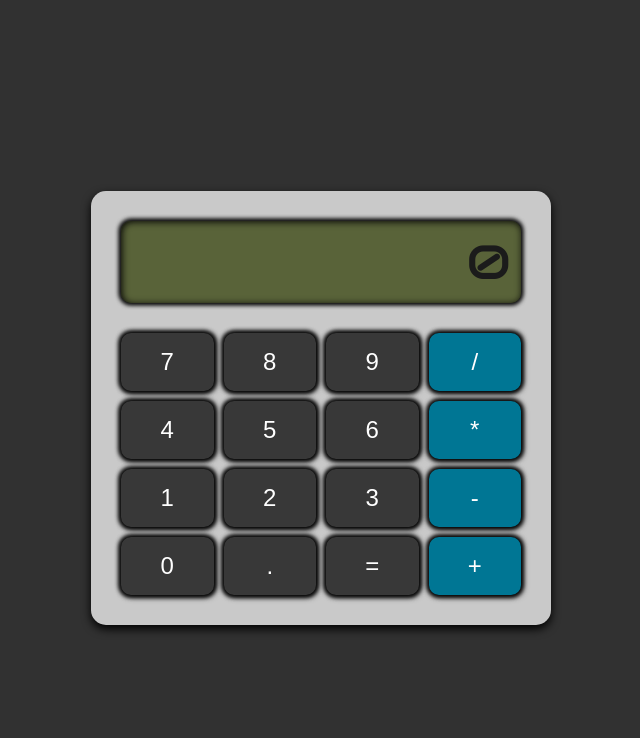
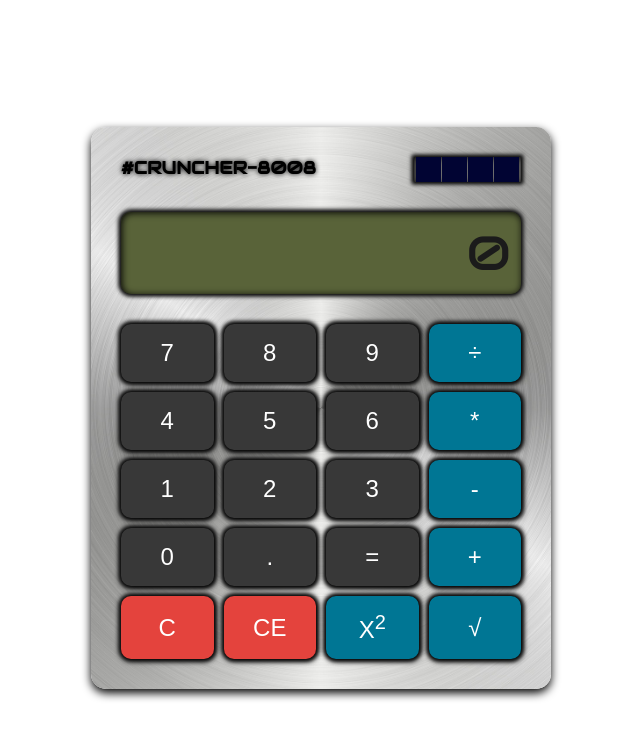
Before and after one commit to ISniffPixels/calculator, a plain HTML site: page index.html in a window 1280 px wide. Shown: the whole page, without its empty margins (319-959 px from the left). Drawn offline with Linux system fonts and the light colour scheme.

Commit message:
Added more UI components

```diff
--- a/index.html
+++ b/index.html
@@ -9,12 +9,21 @@
 </head>
 <body>
     <div class="calculator">
+        <div class="calc_head">
+            <div class="calc_title">#CRUNCHER-8008</div>
+            <div class="solar_tab">
+                <div></div>
+                <div></div>
+                <div></div>
+                <div></div>
+            </div>
+        </div>
         <div class="display">0</div>
         <div class="buttons">
             <button class="btn">7</button>
             <button class="btn">8</button>
             <button class="btn">9</button>
-            <button class="btn operator">/</button>
+            <button class="btn operator">&#247;</button>
             <button class="btn">4</button>
             <button class="btn">5</button>
             <button class="btn">6</button>
@@ -27,6 +36,10 @@
             <button class="btn">.</button>
             <button class="btn">=</button>
             <button class="btn operator">+</button>
+            <button class="btn delete">C</button>
+            <button class="btn delete">CE</button>
+            <button class="btn operator">X<sup>2</sup></button>
+            <button class="btn operator">&#8730;</button>
         </div>
     </div>
 </body>
--- a/script.js
+++ b/script.js
@@ -0,0 +1,33 @@
+'use strict';
+
+function add(a, b){
+    return a + b;
+}
+
+function subtract(a, b){
+    const noNegatives = a - b < 0 ? "No negatives, dweeb!" : a - b;
+    return noNegatives;
+}
+
+function multiply(a, b){
+    return a * b;
+}
+
+function divide(a, b){
+    return a / b;
+}
+
+function square(num){
+    return Math.pow(num, 2);
+}
+
+function sqroot(num){
+    return Math.sqrt(num);
+}
+
+console.log(add(2, 2));
+console.log(subtract(2, 4));
+console.log(multiply(4, 4));
+console.log(divide(6, 2));
+console.log(square(8));
+console.log(sqroot(9));
--- a/styles.css
+++ b/styles.css
@@ -5,12 +5,50 @@ body {
     justify-content: center;
     align-items: center;
     height: 100vh;
-    background-color: #313131;
+    background-color: #ffffff;
     overflow: hidden;
 }
 
+.calc_head {
+    display: flex;
+    justify-content: space-between;
+    margin-bottom: 30px;
+}
+
+.calc_title {
+    font-family: audiowide, sans-serif;
+    text-shadow: 0 0 5px black;
+    font-size: 1.1rem;
+    font-weight: bolder;
+}
+
+.solar_tab {
+    display: flex;
+    justify-content: center;
+    align-items: center;
+    gap: 1px;
+
+    padding: 0 2px;
+
+    background:rgb(109, 109, 109);
+    box-shadow:
+      inset 1px 1px 7px 0px #050505,
+      0px 0px 4px 2px #000,
+      0px 0px 4px 2px #777;
+    color: #1b1b1b;
+}
+
+.solar_tab > div {
+    background:rgb(1, 4, 51);
+    width: 25px;
+    height: 25px;
+}
+
 .calculator {
-    background: #c9c9c9;
+    background: url('brushed_metal.jpg');
+    background-position: center center;
+    background-size: cover;
+    background-repeat: no-repeat;
     padding: 30px;
     border-radius: 15px;
     box-shadow: 0px 4px 10px rgba(0, 0, 0, 1);
@@ -52,17 +90,18 @@ body {
     border: none;
     border-radius: 10px;
     cursor: pointer;
-    transition: background 0.2s;
+    transition: transform 0.2s;
 }
 
-.btn:active {
-    background: #555;
+.btn:active,
+.operator:active {
+    transform: translateY(2px);
 }
 
 .operator {
     background: #007694;
 }
 
-.operator:active {
-    background: #e68900;
+.delete {
+    background: #e4433d;
 }
```
Also changed, not shown: brushed_metal.jpg (added).
